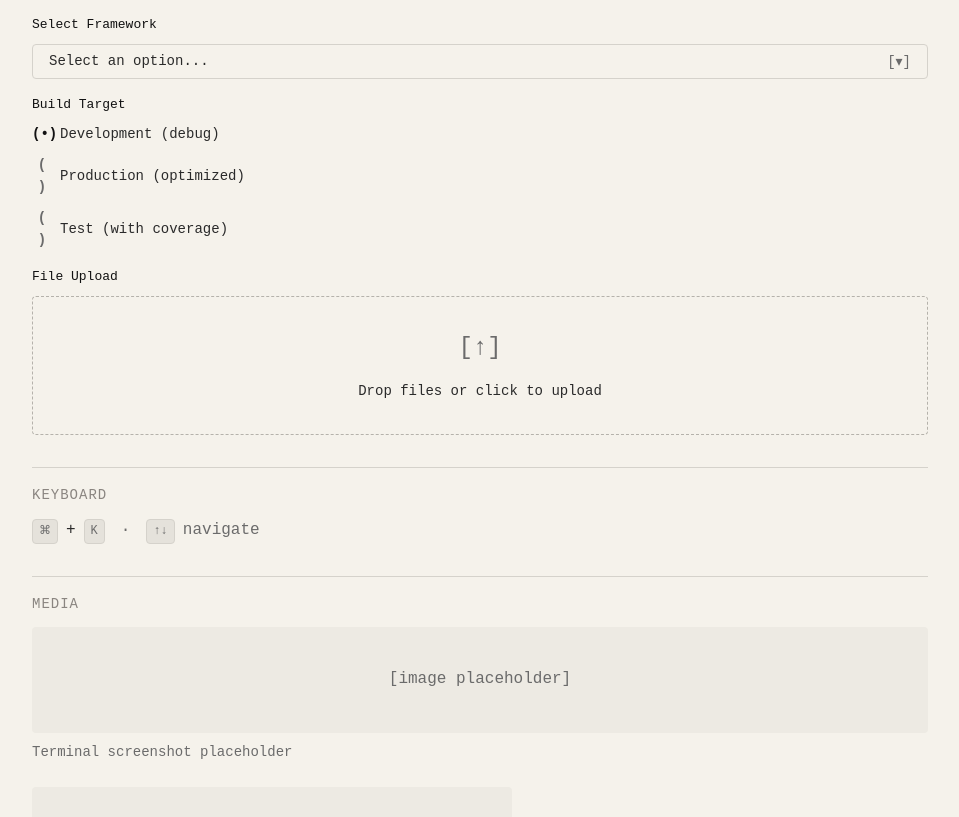
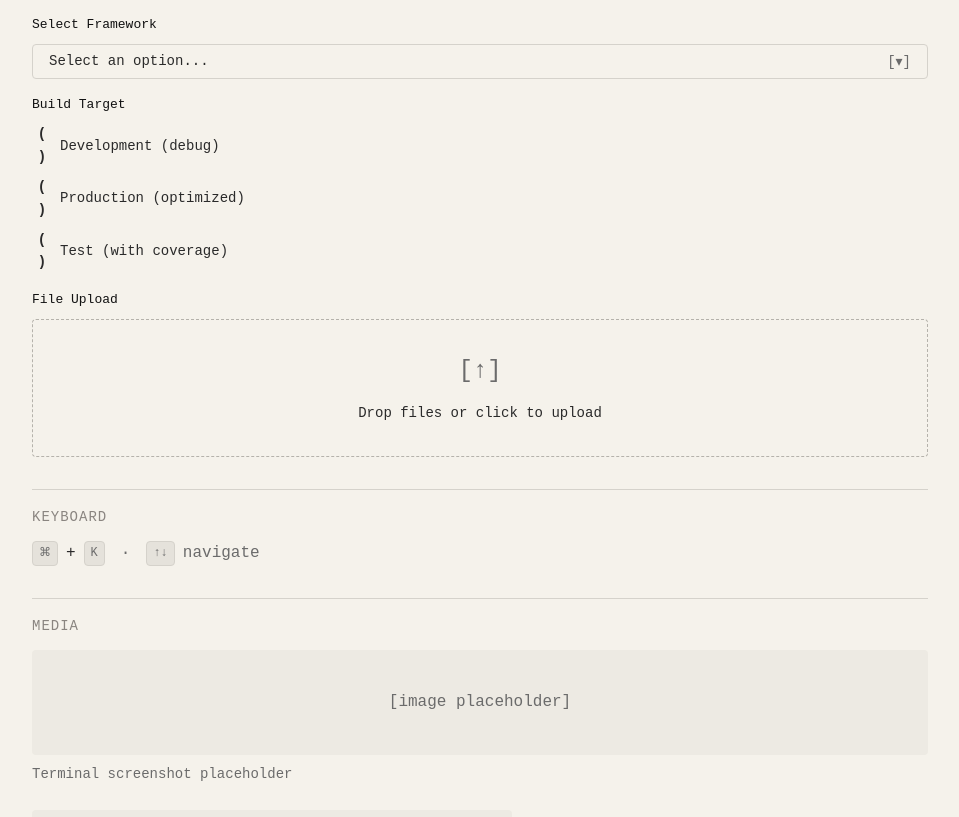
Before and after one commit to ro4dev/tui-components-react, a React (Vite) app: page / in a window 1280 px wide. Shown: the part 2887-3704 px from the top of the page, without its empty margins (160-1119 px from the left). Built offline with nearby package versions, Linux system fonts and the light colour scheme.

Commit message:
fix RadioGroup unselected state - remove auto-select and improve unselected marker visibility

```diff
--- a/src/components/form/Form.css
+++ b/src/components/form/Form.css
@@ -73,7 +73,7 @@
 
 .radio-group { display: flex; flex-direction: column; gap: var(--spacing-sm); }
 .radio-option { display: flex; align-items: center; gap: var(--spacing-sm); cursor: pointer; font-size: 14px; color: var(--body); }
-.radio-option .radio-marker { font-weight: 700; width: 20px; text-align: center; color: var(--mute); }
+.radio-option .radio-marker { font-weight: 700; width: 20px; text-align: center; color: var(--body); }
 .radio-option.selected .radio-marker { color: var(--ink); }
 
 .dropzone {
--- a/src/components/form/Form.tsx
+++ b/src/components/form/Form.tsx
@@ -69,7 +69,7 @@ interface RadioGroupProps {
 }
 
 export function RadioGroup({ options, value, onChange }: RadioGroupProps) {
-  const [selected, setSelected] = useState(value ?? options[0]?.value);
+  const [selected, setSelected] = useState(value ?? '');
   return (
     <div className="radio-group">
       {options.map((opt) => (
```
